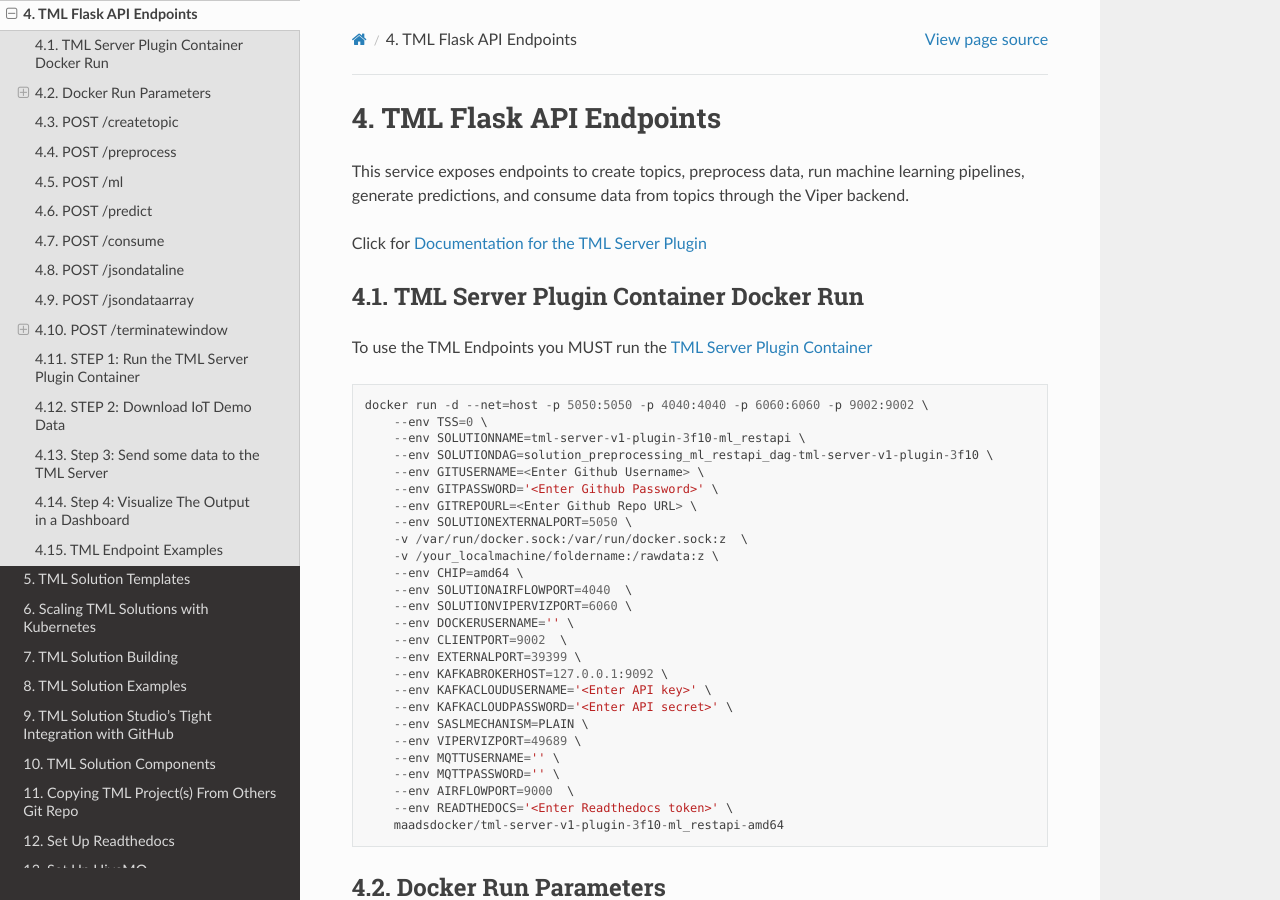
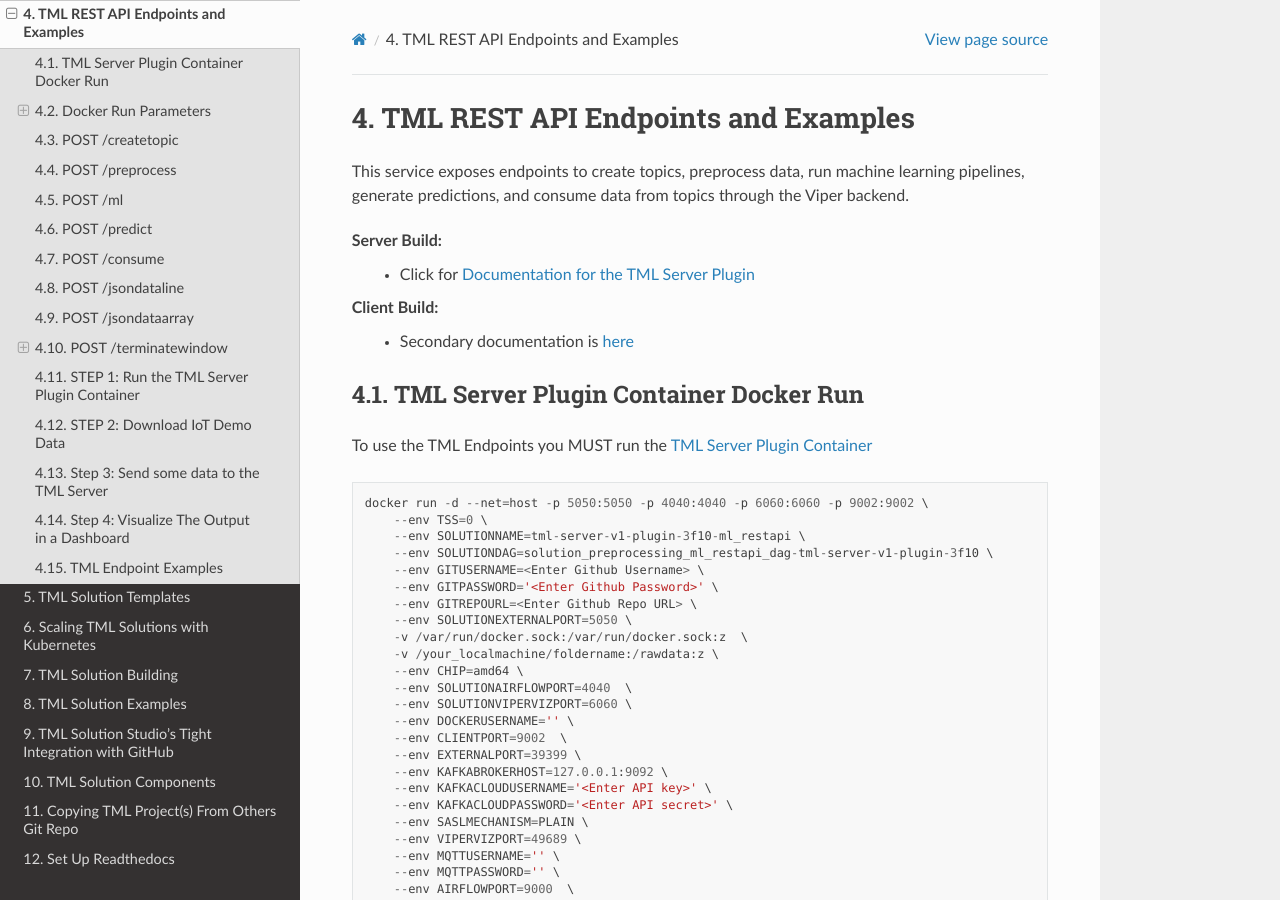
Before and after one commit to smaurice101/readthedocs, a Sphinx documentation site: the page built from docs/source/tmlapi.rst, in a window 1280 px wide and 900 px high. Built offline with Sphinx 7.4.7 and the Read the Docs theme 3.1.0, drawn with Linux system fonts in a browser that asks for light colours; some of the changed text lies outside the part shown.

Commit message:
Update tmlapi.rst

```diff
--- a/docs/source/tmlapi.rst
+++ b/docs/source/tmlapi.rst
@@ -1,10 +1,14 @@
-==========================
-TML Flask API Endpoints
-==========================
+===================================
+TML REST API Endpoints and Examples
+===================================
 
 This service exposes endpoints to create topics, preprocess data, run machine learning pipelines, generate predictions, and consume data from topics through the Viper backend.
 
-Click for `Documentation for the TML Server Plugin <https://tml-server-v1-plugin-3f10-ml-restapi.readthedocs.io/en/latest/>`_
+Server Build:
+ - Click for `Documentation for the TML Server Plugin <https://tml-server-v1-plugin-3f10-ml-restapi.readthedocs.io/en/latest/>`_
+
+Client Build:
+ - Secondary documentation is `here <https://tml-server-v1-plugin-aefa-ml-restapi.readthedocs.io/en/latest/operating.html>`_
 
 TML Server Plugin Container Docker Run
 --------------------------------------
@@ -1188,6 +1192,8 @@
 ========================
 
 This section shows you how easy and powerful it is to remotely control TML server plugin using REST API from anywhere.
+
+We will demonstrate how simple it is to use the TML Server Plugin.
 
 STEP 1: Run the TML Server Plugin Container
 -------------------------------------------
```
